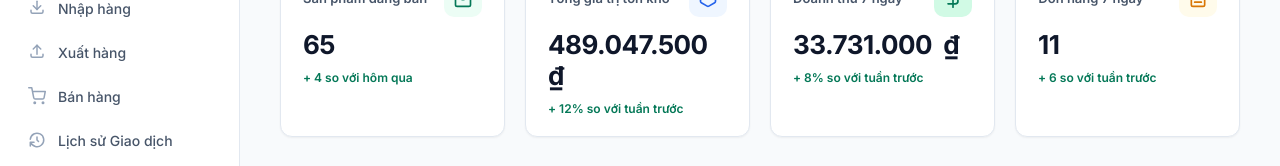
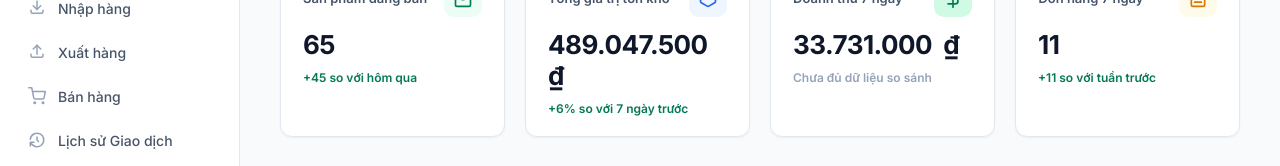
Before and after one commit to quanghuy25w/Mini-Shop-App, a React (Vite) app: page / in a window 1280 px wide. Shown: the part 242-408 px from the top of the page. Built offline with nearby package versions, Linux system fonts and the light colour scheme; data requests are answered from the project's data file.

Commit message:
Xử lí đúng dữ liệu trong

```diff
--- a/src/pages/DashboardPage.css
+++ b/src/pages/DashboardPage.css
@@ -104,6 +104,14 @@
   color: var(--ledger-dark);
 }
 
+.trend-down {
+  color: var(--brick, #dc2626);
+}
+
+.trend-neutral {
+  color: var(--ink-faint, #9ca3af);
+}
+
 /* Dual Tables Layout */
 .dashboard-tables {
   display: grid;
--- a/src/pages/DashboardPage.jsx
+++ b/src/pages/DashboardPage.jsx
@@ -2,29 +2,35 @@ import React, { useState, useEffect, useContext, useMemo } from 'react';
 import { useNavigate } from 'react-router-dom';
 import { AppDataContext } from '../context/AppDataContext';
 import { orderApi } from '../api/orderApi';
+import { inventoryApi } from '../api/inventoryApi';
 import { formatCurrency } from '../utils/formatCurrency';
 import LoadingSpinner from '../components/common/LoadingSpinner';
-import { subDays, isAfter } from 'date-fns';
+import { subDays, isAfter, isBefore } from 'date-fns';
 import './DashboardPage.css';
 
 const DashboardPage = () => {
   const { products, loadingInitial } = useContext(AppDataContext);
   const [orders, setOrders] = useState([]);
+  const [transactions, setTransactions] = useState([]);
   const [loadingOrders, setLoadingOrders] = useState(true);
   const navigate = useNavigate();
 
   useEffect(() => {
-    const fetchOrders = async () => {
+    const fetchData = async () => {
       try {
-        const res = await orderApi.getAll();
-        setOrders(res.data);
+        const [ordersRes, txRes] = await Promise.all([
+          orderApi.getAll(),
+          inventoryApi.getAllTransactions(),
+        ]);
+        setOrders(ordersRes.data);
+        setTransactions(txRes.data);
       } catch (err) {
         console.error(err);
       } finally {
         setLoadingOrders(false);
       }
     };
-    fetchOrders();
+    fetchData();
   }, []);
 
   const activeProducts = useMemo(() => products.filter(p => p.isActive), [products]);
@@ -69,7 +75,82 @@ const DashboardPage = () => {
     return orders.filter(o => o.status === 'completed' && isAfter(new Date(o.createdAt), sevenDaysAgo)).length;
   }, [orders]);
 
+  // ── Trend metrics ────────────────────────────────────────────────────────────
+
+  // Card 1: sản phẩm active được tạo trong 24h gần nhất
+  const newProductsLast24h = useMemo(() => {
+    const oneDayAgo = subDays(new Date(), 1);
+    return activeProducts.filter(p => isAfter(new Date(p.createdAt), oneDayAgo)).length;
+  }, [activeProducts]);
+
+  // Card 2: thay đổi giá trị tồn kho trong 7 ngày qua (IN - OUT) × unitPrice
+  const inventoryValueChange7Days = useMemo(() => {
+    const sevenDaysAgo = subDays(new Date(), 7);
+    return transactions
+      .filter(tx => isAfter(new Date(tx.createdAt), sevenDaysAgo))
+      .reduce((sum, tx) => {
+        const val = tx.quantity * (tx.unitPrice || 0);
+        return tx.type === 'IN' ? sum + val : sum - val;
+      }, 0);
+  }, [transactions]);
+
+  // Card 2: % thay đổi so với giá trị tồn kho tại điểm 7 ngày trước
+  const inventoryValueChangePercent = useMemo(() => {
+    // Ước tính giá trị tồn kho 7 ngày trước = hiện tại - delta
+    const baseValue = totalInventoryValue - inventoryValueChange7Days;
+    if (baseValue === 0) return null;
+    return (inventoryValueChange7Days / Math.abs(baseValue)) * 100;
+  }, [totalInventoryValue, inventoryValueChange7Days]);
+
+  // Card 3: doanh thu completed orders trong 7 ngày TRƯỚC khoảng hiện tại (ngày -14 đến -7)
+  const revenuePrev7Days = useMemo(() => {
+    const sevenDaysAgo = subDays(new Date(), 7);
+    const fourteenDaysAgo = subDays(new Date(), 14);
+    return orders
+      .filter(o =>
+        o.status === 'completed' &&
+        isAfter(new Date(o.createdAt), fourteenDaysAgo) &&
+        isBefore(new Date(o.createdAt), sevenDaysAgo)
+      )
+      .reduce((sum, o) => sum + o.totalAmount, 0);
+  }, [orders]);
+
+  // Card 3: % thay đổi doanh thu tuần này so với tuần trước
+  const revenueChangePercent = useMemo(() => {
+    if (revenuePrev7Days === 0) return null;
+    return ((revenue7Days - revenuePrev7Days) / revenuePrev7Days) * 100;
+  }, [revenue7Days, revenuePrev7Days]);
+
+  // Card 4: số đơn completed trong khoảng ngày -14 đến -7
+  const completedOrdersPrev7DaysCount = useMemo(() => {
+    const sevenDaysAgo = subDays(new Date(), 7);
+    const fourteenDaysAgo = subDays(new Date(), 14);
+    return orders.filter(o =>
+      o.status === 'completed' &&
+      isAfter(new Date(o.createdAt), fourteenDaysAgo) &&
+      isBefore(new Date(o.createdAt), sevenDaysAgo)
+    ).length;
+  }, [orders]);
+
+  // Card 4: chênh lệch số đơn tuần này - tuần trước
+  const ordersChangeCount = useMemo(
+    () => completedOrders7DaysCount - completedOrdersPrev7DaysCount,
+    [completedOrders7DaysCount, completedOrdersPrev7DaysCount]
+  );
+
+  // Hàm format text xu hướng, trả về { text, up: boolean | null }
+  const formatTrend = (value, { isPercent = false, suffix = '' } = {}) => {
+    if (value === null || value === undefined) {
+      return { text: 'Chưa đủ dữ liệu so sánh', up: null };
+    }
+    const rounded = isPercent ? Math.round(value * 10) / 10 : Math.round(value);
+    const sign = rounded > 0 ? '+' : '';
+    const text = `${sign}${rounded}${isPercent ? '%' : ''}${suffix ? ' ' + suffix : ''}`;
+    return { text, up: rounded >= 0 };
+  };
+
   if (loadingInitial || loadingOrders) return <LoadingSpinner />;
+
 
   return (
     <div className="page-container dashboard-container">
@@ -94,9 +175,15 @@ const DashboardPage = () => {
             </div>
           </div>
           <div className="stat-value">{totalActiveProducts}</div>
-          <div className="stat-trend trend-up">
-            <span className="trend-text">+ 4 so với hôm qua</span>
-          </div>
+          {(() => {
+            const t1 = formatTrend(newProductsLast24h, { suffix: 'so với hôm qua' });
+            const cls1 = t1.up === true ? 'trend-up' : t1.up === false ? 'trend-down' : 'trend-neutral';
+            return (
+              <div className={`stat-trend ${cls1}`}>
+                <span className="trend-text">{t1.text}</span>
+              </div>
+            );
+          })()}
         </div>
 
         {/* Card 2: Tổng giá trị tồn kho */}
@@ -110,9 +197,15 @@ const DashboardPage = () => {
             </div>
           </div>
           <div className="stat-value font-mono">{formatCurrency(totalInventoryValue)}</div>
-          <div className="stat-trend trend-up">
-            <span className="trend-text">+ 12% so với tuần trước</span>
-          </div>
+          {(() => {
+            const t2 = formatTrend(inventoryValueChangePercent, { isPercent: true, suffix: 'so với 7 ngày trước' });
+            const cls2 = t2.up === true ? 'trend-up' : t2.up === false ? 'trend-down' : 'trend-neutral';
+            return (
+              <div className={`stat-trend ${cls2}`}>
+                <span className="trend-text">{t2.text}</span>
+              </div>
+            );
+          })()}
         </div>
 
         {/* Card 3: Doanh thu 7 ngày */}
@@ -128,9 +221,15 @@ const DashboardPage = () => {
             </div>
           </div>
           <div className="stat-value font-mono text-ledger">{formatCurrency(revenue7Days)}</div>
-          <div className="stat-trend trend-up">
-            <span className="trend-text">+ 8% so với tuần trước</span>
-          </div>
+          {(() => {
+            const t3 = formatTrend(revenueChangePercent, { isPercent: true, suffix: 'so với tuần trước' });
+            const cls3 = t3.up === true ? 'trend-up' : t3.up === false ? 'trend-down' : 'trend-neutral';
+            return (
+              <div className={`stat-trend ${cls3}`}>
+                <span className="trend-text">{t3.text}</span>
+              </div>
+            );
+          })()}
         </div>
 
         {/* Card 4: Đơn hàng 7 ngày */}
@@ -147,9 +246,15 @@ const DashboardPage = () => {
             </div>
           </div>
           <div className="stat-value">{completedOrders7DaysCount}</div>
-          <div className="stat-trend trend-up">
-            <span className="trend-text">+ 6 so với tuần trước</span>
-          </div>
+          {(() => {
+            const t4 = formatTrend(ordersChangeCount, { suffix: 'so với tuần trước' });
+            const cls4 = t4.up === true ? 'trend-up' : t4.up === false ? 'trend-down' : 'trend-neutral';
+            return (
+              <div className={`stat-trend ${cls4}`}>
+                <span className="trend-text">{t4.text}</span>
+              </div>
+            );
+          })()}
         </div>
       </div>
 
```
